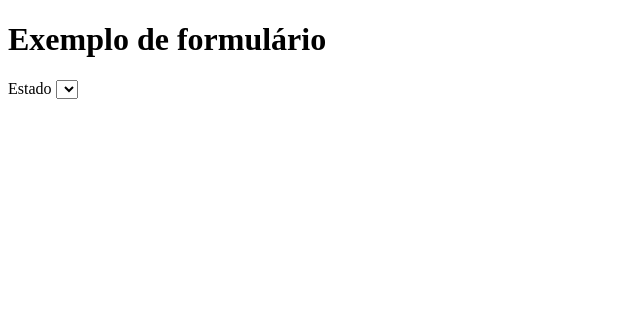
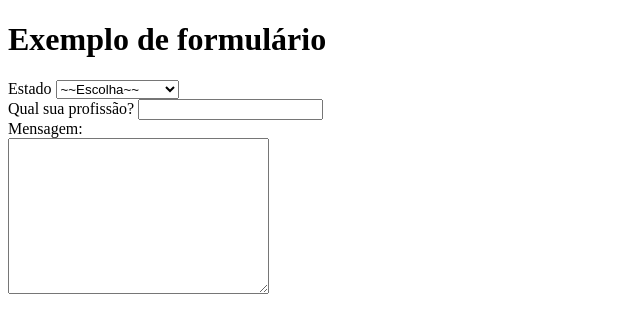
Before and after one commit to ViniciusBoroto/html-css-cursoemvideo, a plain HTML site: page ex025/form007.html in a window 1280 px wide. Shown: the whole page, without its empty margins (0-640 px from the left). Drawn offline with Linux system fonts and the light colour scheme.

Commit message:
FInalizando aual 26 módulo 4

```diff
--- a/ex025/form007.html
+++ b/ex025/form007.html
@@ -10,7 +10,33 @@
     <form action="">
         <div>
             <label for="estadoID">Estado</label>
-            <select name="" id="estadoID"></select>
+            <select name="" id="estadoID">
+                <option value="select">~~Escolha~~</option>
+                <optgroup label="Região Sudeste">
+                    <option value="MG">Minas Gerais</option>
+                    <option value="RJ">Rio de Janeiro</option>
+                    <option value="SP">São Paulo</option>
+                </optgroup>
+
+                <optgroup label="Região Nordeste">
+                    <option value="BA">Bahia</option>
+                    <option value="PE">Pernambuco</option>
+                </optgroup>
+            </select>
+        </div>
+        <div>
+            <label for="profListInput">Qual sua profissão?</label>
+            <input type="text" name="" id="profListInput" list="profList">
+            <datalist id="profList">
+                <option>Desenvolvedor</option>
+                <option>Professor</option>
+                <option>Cozinheiro</option>
+                <option>Encanador</option>
+            </datalist>
+        </div>
+        <div>
+            <label for="textareaID">Mensagem:</label> <br>
+            <textarea name="" id="textareaID" cols="30" rows="10"></textarea>
         </div>
     </form>
 </body>
```
